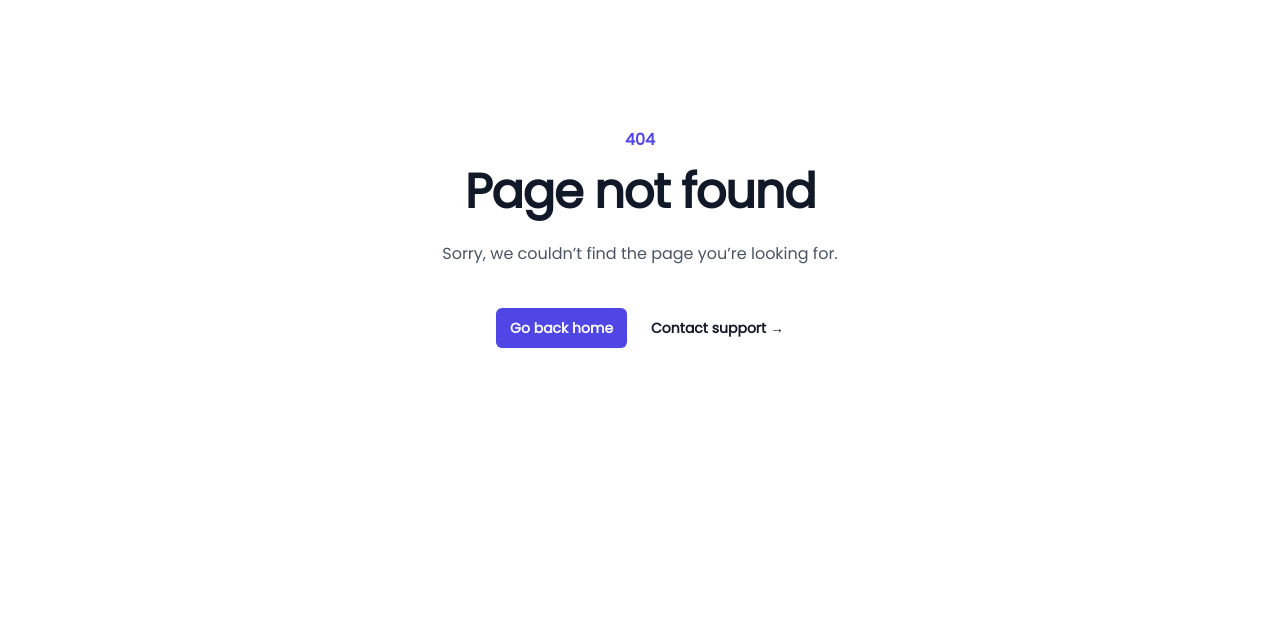
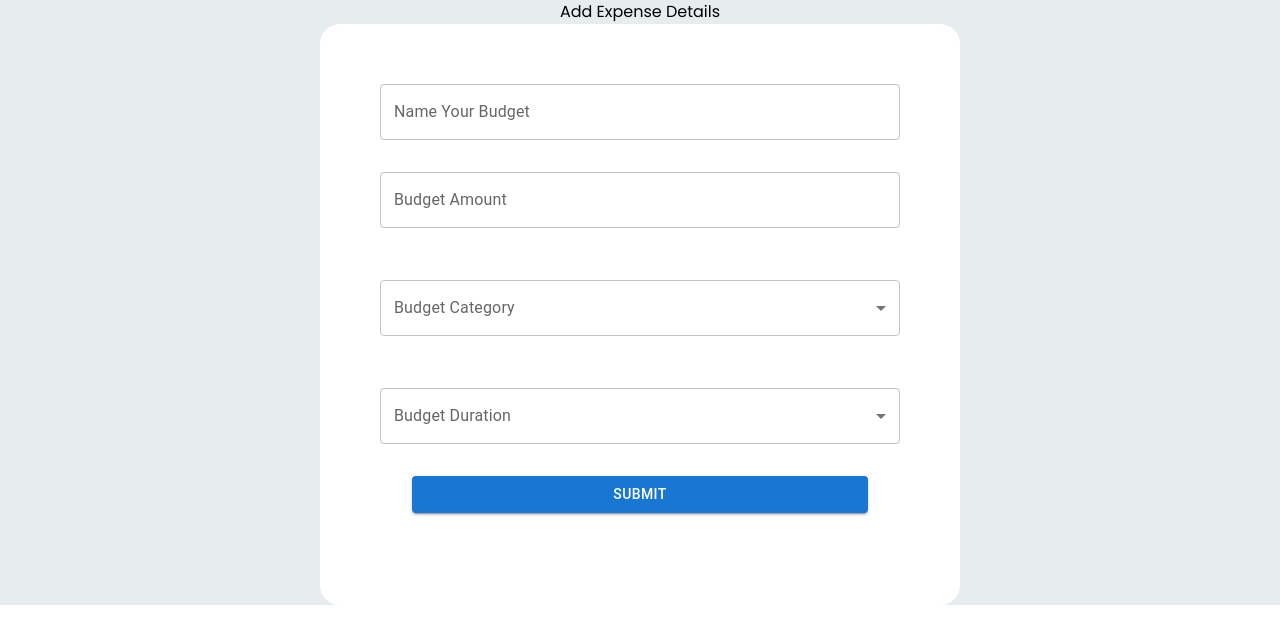
Before and after one commit to rosh0409/aura-hackathon, a React (Create React App) app in the folder client/: page /add-budget in a window 1280 px wide. Before the commit this address had no page. Shown: the top 644 px of the page. Built offline with nearby package versions, Linux system fonts and the light colour scheme; a web font is replaced by a local one.

Commit message:
add budget done

```diff
--- a/client/src/App.js
+++ b/client/src/App.js
@@ -11,6 +11,7 @@ import Login from "./pages/Login_";
 import Dashboard from "./components/Dashboard";
 import { useSelector } from "react-redux";
 import PageNotFound from "./pages/PageNotFound";
+import AddBudget from "./pages/AddBudget";
 
 function App() {
   const isLoggedIn = useSelector((state) => state.auth.isLoggedIn);
@@ -26,6 +27,7 @@ function App() {
             <Route exact path={"/trackExpense"} element={<TrackExpense />} />
           )}
           <Route path={"/*"} element={<PageNotFound />} />
+          <Route path={"/add-budget"} element={<AddBudget />} />
         </Routes>
       </BrowserRouter>
       <Toaster />
--- a/client/src/Pages/AddBudget.jsx
+++ b/client/src/Pages/AddBudget.jsx
@@ -8,13 +8,61 @@ import {
   MenuItem,
   Select,
 } from "@mui/material";
-  import React from "react";
-  import { DemoContainer } from "@mui/x-date-pickers/internals/demo";
-  import { AdapterDayjs } from "@mui/x-date-pickers/AdapterDayjs";
-  import { LocalizationProvider } from "@mui/x-date-pickers/LocalizationProvider";
-  import { DatePicker } from "@mui/x-date-pickers/DatePicker";
+import axios from "axios";
+import React, { useState } from "react";
+import toast from "react-hot-toast";
+import { useNavigate } from "react-router-dom";
+// import { DemoContainer } from "@mui/x-date-pickers/internals/demo";
+// import { AdapterDayjs } from "@mui/x-date-pickers/AdapterDayjs";
+// import { LocalizationProvider } from "@mui/x-date-pickers/LocalizationProvider";
+// import { DatePicker } from "@mui/x-date-pickers/DatePicker";
 
 const AddBudget = () => {
+  const navigate = useNavigate();
+  const [budget, setBudget] = useState({
+    budName: "",
+    category: "",
+    amount: null,
+    date: new Date(),
+    duration: "",
+  });
+
+  const handleBudgetClick = async () => {
+    const toastId = toast.loading("Loading...");
+    const { budName, category, amount, date, duration } = budget;
+    if (!(budName && category && amount && date && duration)) {
+      toast.dismiss(toastId);
+      return toast.error("Please fill all the fields :-( ", {
+        duration: 2000,
+        position: "bottom-right",
+      });
+    }
+    const { data } = await axios.post("/api/expense/saveBudget", budget, {
+      withCredentials: true,
+    });
+    if (data.status === "success") {
+      toast.dismiss(toastId);
+      toast.success(data.message, {
+        duration: 4000,
+        position: "top-right",
+      });
+      setBudget({
+        budName: "",
+        category: "",
+        amount: 0,
+        date: new Date(),
+        duration: "",
+      });
+      navigate("/add-budget");
+    } else {
+      toast.dismiss(toastId);
+      toast.error(data.message, {
+        duration: 4000,
+        position: "top-right",
+      });
+      navigate("/add-budget");
+    }
+  };
   return (
     <>
       <Box
@@ -49,39 +97,81 @@ const AddBudget = () => {
           >
             <form>
               <Stack gap={4}>
-                <TextField label="Name Your Budget" variant="outlined" />
-                <TextField label="Budget Amount" variant="outlined" />
+                <TextField
+                  name="budName"
+                  value={budget.budName}
+                  onChange={(e) =>
+                    setBudget({ ...budget, [e.target.name]: e.target.value })
+                  }
+                  label="Name Your Budget"
+                  variant="outlined"
+                />
+                <TextField
+                  name="amount"
+                  value={budget.amount}
+                  onChange={(e) =>
+                    setBudget({ ...budget, [e.target.name]: e.target.value })
+                  }
+                  label="Budget Amount"
+                  type="number"
+                  variant="outlined"
+                />
 
                 <FormControl variant="outlined" style={{ marginTop: "20px" }}>
-                  <InputLabel id="select-label">Budget Category</InputLabel>
-                  <Select label="Expense Category" labelId="select-label">
-                    <MenuItem value="option1">Education</MenuItem>
-                    <MenuItem value="option2">Vacation</MenuItem>
-                    <MenuItem value="option3">Grocery</MenuItem>
-                    <MenuItem value="option1">Medical</MenuItem>
-                    <MenuItem value="option2">Traveling</MenuItem>
-                    <MenuItem value="option3">Vehical</MenuItem>
-                    <MenuItem value="option1">Electricity</MenuItem>
-                    <MenuItem value="option2">Entertainment</MenuItem>
-                    <MenuItem value="option3">Subscription</MenuItem>
-                    <MenuItem value="option3">Home Rent</MenuItem>
+                  <InputLabel>Budget Category</InputLabel>
+                  <Select
+                    name="category"
+                    onChange={(e) =>
+                      setBudget({ ...budget, [e.target.name]: e.target.value })
+                    }
+                    id="select-label"
+                    label="Expense Category"
+                    labelId="select-label"
+                  >
+                    <MenuItem value="Education">Education</MenuItem>
+                    <MenuItem value="Vacation">Vacation</MenuItem>
+                    <MenuItem value="Grocery">Grocery</MenuItem>
+                    <MenuItem value="Medical">Medical</MenuItem>
+                    <MenuItem value="Traveling">Traveling</MenuItem>
+                    <MenuItem value="Vehical">Vehical</MenuItem>
+                    <MenuItem value="Electricity">Electricity</MenuItem>
+                    <MenuItem value="Entertainment">Entertainment</MenuItem>
+                    <MenuItem value="Subscription">Subscription</MenuItem>
+                    <MenuItem value="Home Rent">Home Rent</MenuItem>
                   </Select>
                 </FormControl>
-
-                {/* install this---> npm install @mui/x-date-pickers
-                 */}
                 <FormControl variant="outlined" style={{ marginTop: "20px" }}>
-                  <InputLabel id="select-label">Budget Duration</InputLabel>
-                  <Select label="Expense Category" labelId="select-label">
-                    <MenuItem value="option1">1 Month</MenuItem>
-                    <MenuItem value="option2">3 Month</MenuItem>
-                    <MenuItem value="option3">6 Month</MenuItem>
-                    <MenuItem value="option1">1 Year</MenuItem>
+                  <InputLabel
+                    id="select-label"
+                    name="duration"
+                    onClick={(e) =>
+                      setBudget({ ...budget, [e.target.name]: e.target.value })
+                    }
+                  >
+                    Budget Duration
+                  </InputLabel>
+                  <Select
+                    label="Expense Category"
+                    labelId="select-label"
+                    name="duration"
+                    onChange={(e) =>
+                      setBudget({ ...budget, [e.target.name]: e.target.value })
+                    }
+                  >
+                    <MenuItem value="1">1 Month</MenuItem>
+                    <MenuItem value="3">3 Month</MenuItem>
+                    <MenuItem value="6">6 Month</MenuItem>
+                    <MenuItem value="12">1 Year</MenuItem>
                   </Select>
                 </FormControl>
               </Stack>
               <Stack padding={4}>
-                <Button type="button" variant="contained" color="primary">
+                <Button
+                  type="button"
+                  variant="contained"
+                  color="primary"
+                  onClick={handleBudgetClick}
+                >
                   Submit
                 </Button>
               </Stack>
@@ -90,7 +180,7 @@ const AddBudget = () => {
         </Box>
       </Box>
     </>
-  )
-}
+  );
+};
 
-export default AddBudget
+export default AddBudget;
```
Also changed, not shown: 1 other file (tests, documents, lock files or other folders). Lines whose indentation alone changed are shown as unchanged.
